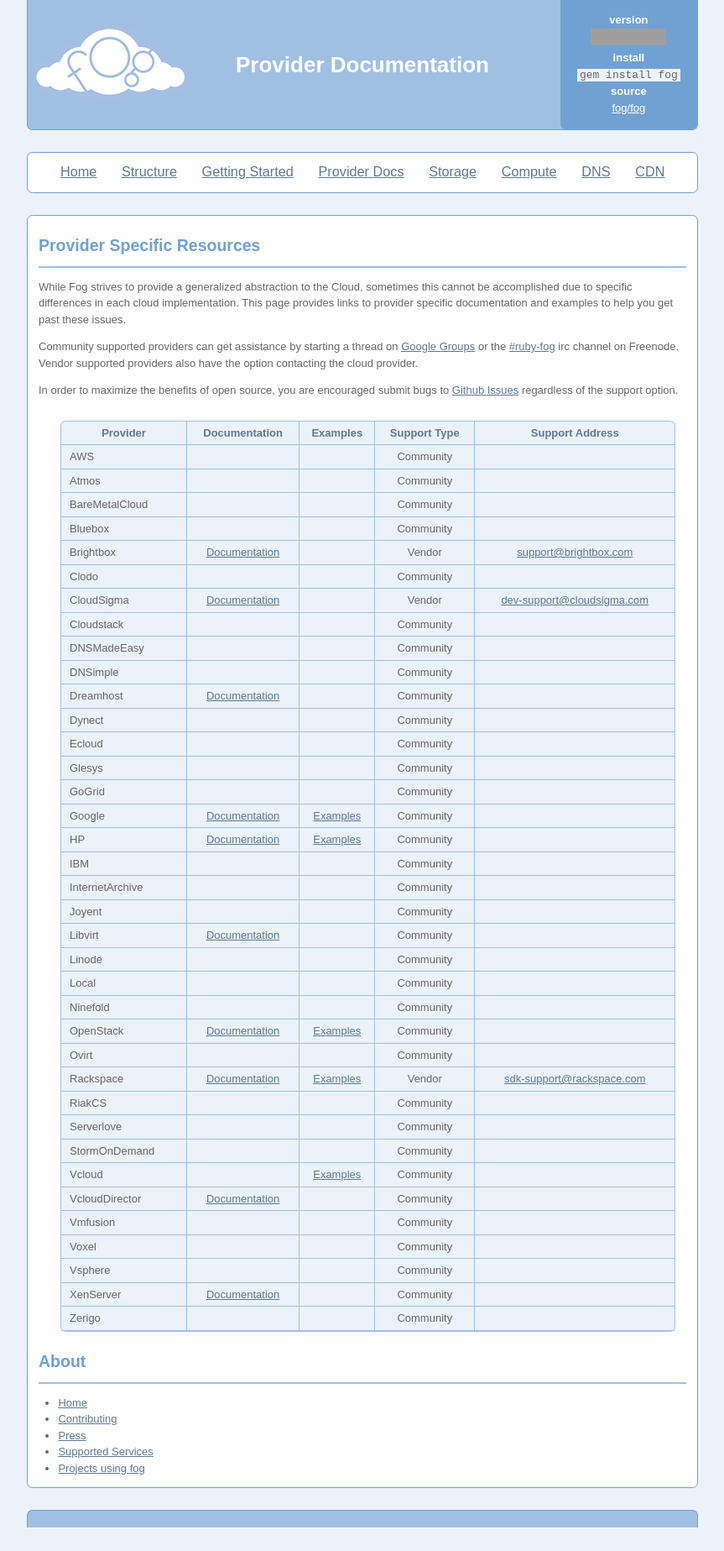
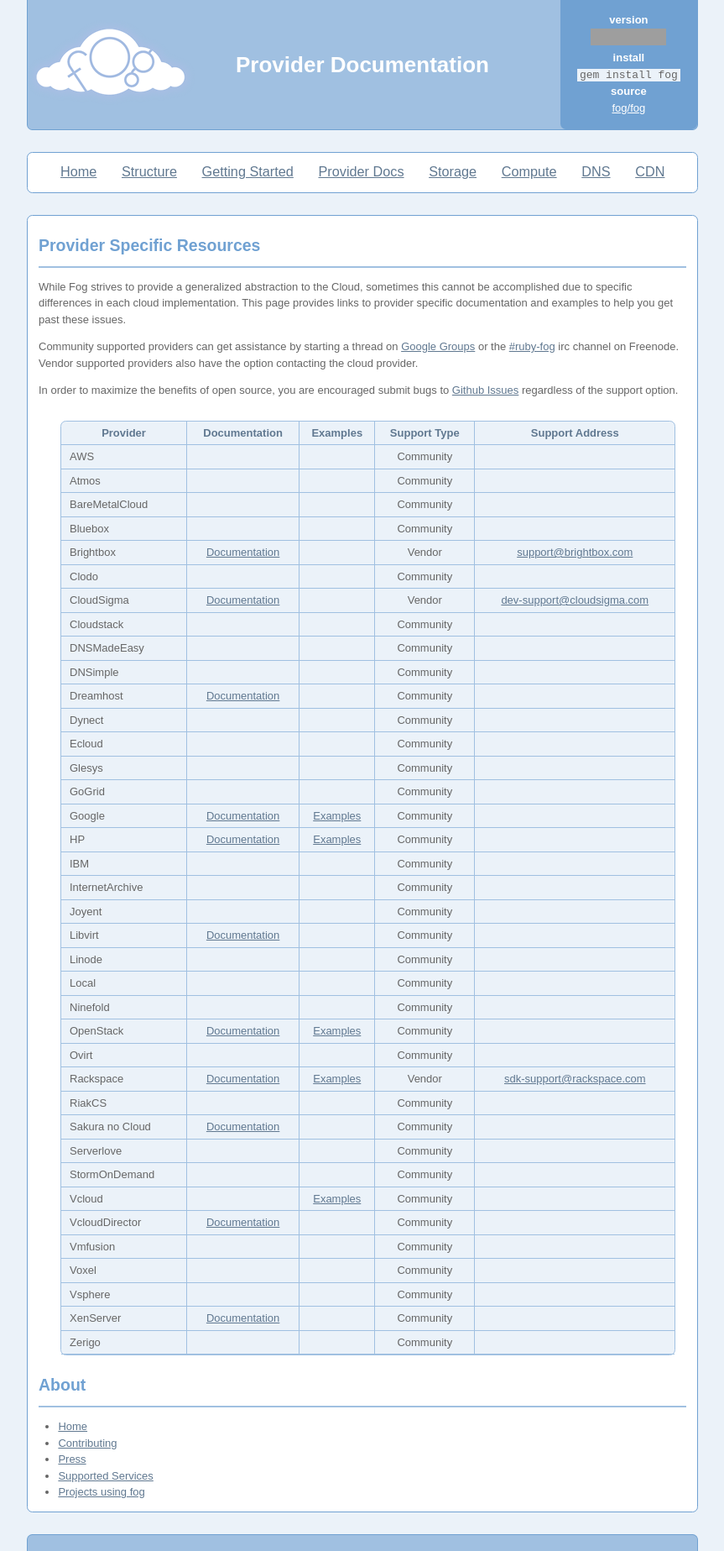
Before and after one commit to fog/fog.github.com, a Jekyll site: the page built from about/provider_documentation.markdown, in a window 1280 px wide. Shown: the whole page at 84% size, without its empty margins (208-1071 px from the left). Built offline with Jekyll 4.4.1, drawn with Linux system fonts in a browser that asks for light colours; nearby versions of some CDN libraries; Markdown is read by kramdown in place of the engine named in the settings; before the commit the page ends 1819 px from its top, so only the background shows below that; grey boxes are pictures that could not be loaded.

Commit message:
add SakuraCloud to Provider Specific Resources

```diff
--- a/about/provider_documentation.markdown
+++ b/about/provider_documentation.markdown
@@ -217,6 +217,13 @@ In order to maximize the benefits of open source, you are encouraged submit bugs
      <td></td>
    </tr>
    <tr>
+     <td>Sakura no Cloud</td>
+     <td><a href="https://github.com/fog/fog/blob/master/lib/fog/sakuracloud/docs/getting_started.md">Documentation</a></td>
+     <td></td>
+     <td>Community</td>
+     <td></td>
+   </tr>
+   <tr>
      <td>Serverlove</td>
      <td></td>
      <td></td>
```
